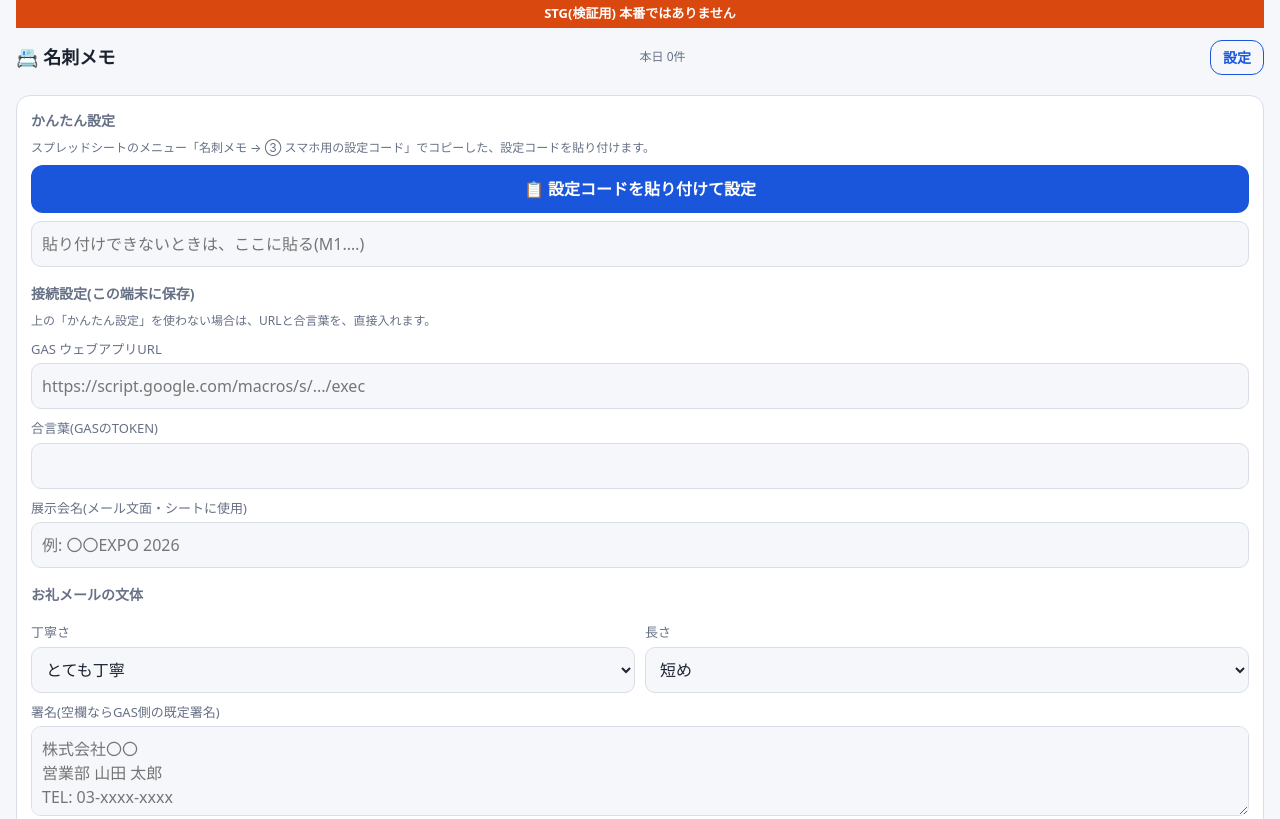
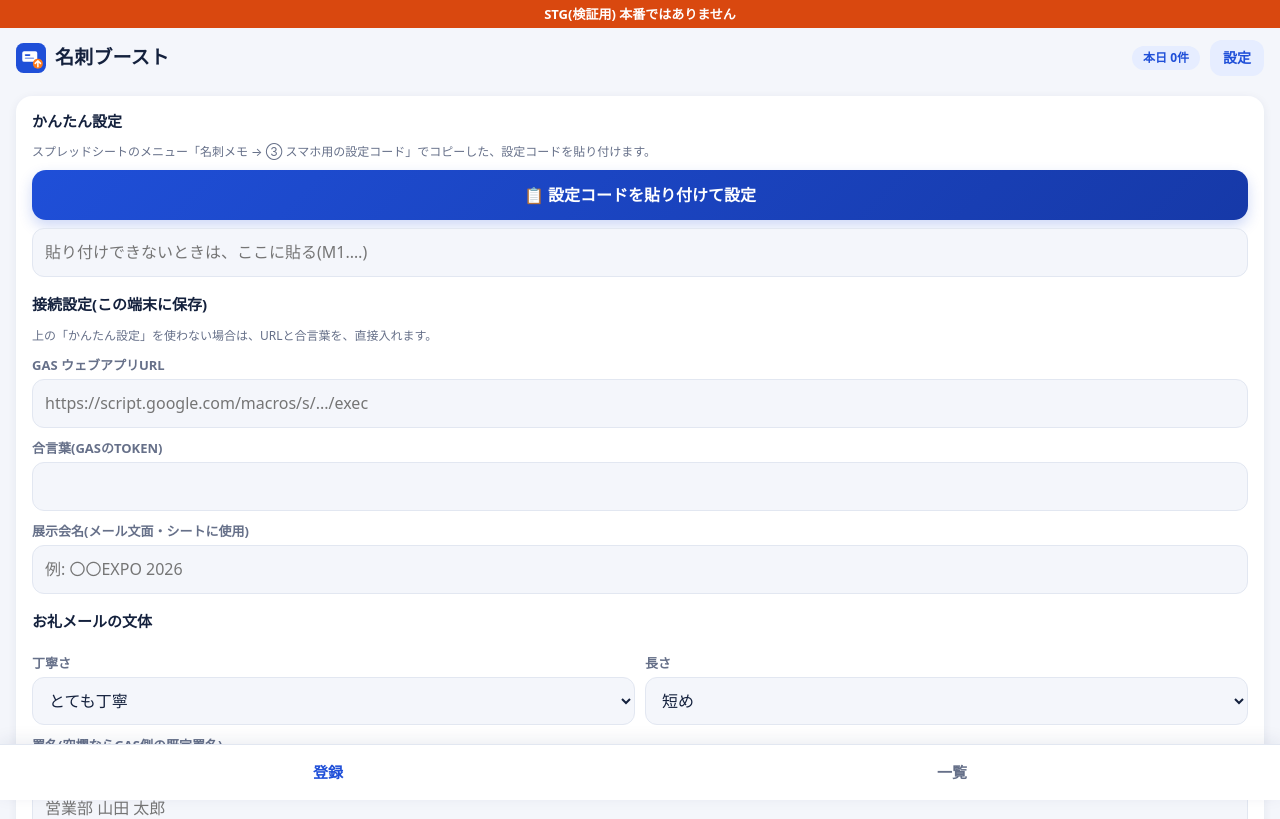
Before and after one commit to mazo963/tenjikaikanri-app-stg, a plain HTML site: page app/index.html in a window 1280 px wide. Shown: the top 819 px of the page. Drawn offline with Linux system fonts and the light colour scheme.

Commit message:
アプリ名を「名刺ブースト」に変更し、画面デザインを方向Aに刷新(ステージ)
Co-Authored-By: Claude Sonnet 5.5 <noreply@anthropic.com>
Claude-Session: https://claude.ai/code/session_01MDkXMVn4q2QAuca1JSHa6v

```diff
--- a/app/index.html
+++ b/app/index.html
@@ -3,30 +3,34 @@
 <head>
 <meta charset="utf-8">
 <meta name="viewport" content="width=device-width,initial-scale=1,viewport-fit=cover">
-<meta name="theme-color" content="#1a56db">
+<meta name="theme-color" content="#1f4fd8">
 <link rel="manifest" href="manifest.json">
 <link rel="icon" href="icons/icon.svg">
 <link rel="apple-touch-icon" href="icons/icon.svg">
-<title>【STG】名刺メモ</title>
+<title>【STG】名刺ブースト</title>
 <meta name="robots" content="noindex,nofollow">
 <style>
-:root{--bg:#f5f7fa;--fg:#1c2330;--card:#fff;--line:#d9dee7;--pri:#1a56db;--mut:#667085;--err:#c0392b;--warn:#b45309;--warnbg:#fff7e6}
-@media (prefers-color-scheme:dark){:root{--bg:#10141b;--fg:#e8ecf3;--card:#1a212c;--line:#2e3846;--pri:#5b8cff;--mut:#9aa5b5;--warn:#f5b042;--warnbg:#2b2312}}
+:root{--bg:#f4f6fb;--fg:#14213d;--card:#fff;--line:#e2e7f1;--pri:#1f4fd8;--pri2:#1639a8;--chip:#e6edff;--mut:#667089;--err:#c0392b;--warn:#b45309;--warnbg:#fff7e6;--hi:#e8590c;--sh:0 2px 10px rgba(20,40,90,.07)}
+@media (prefers-color-scheme:dark){:root{--bg:#0f1420;--fg:#e8ecf3;--card:#18202e;--line:#2a3547;--pri:#6b93ff;--pri2:#3f68e0;--chip:#1e2a45;--mut:#9aa5b8;--warn:#f5b042;--warnbg:#2b2312;--sh:0 2px 10px rgba(0,0,0,.35)}}
 *{box-sizing:border-box}
-body{margin:0;background:var(--bg);color:var(--fg);font:16px/1.5 system-ui,-apple-system,"Hiragino Sans","Yu Gothic",sans-serif;padding:0 16px calc(24px + env(safe-area-inset-bottom))}
-header{display:flex;justify-content:space-between;align-items:center;gap:8px;padding:calc(12px + env(safe-area-inset-top)) 0 8px}
-h1{font-size:18px;margin:0}
+body{margin:0;background:var(--bg);color:var(--fg);font:16px/1.55 system-ui,-apple-system,"Hiragino Sans","Yu Gothic",sans-serif;padding:0 16px calc(96px + env(safe-area-inset-bottom))}
+header{display:flex;align-items:center;gap:10px;padding:calc(12px + env(safe-area-inset-top)) 0 8px}
+header .brand{display:flex;align-items:center;gap:9px;flex:1}
+h1{font-size:19px;margin:0;font-weight:800;letter-spacing:.01em}
 .badge{font-size:12px;color:var(--mut)}
-section{background:var(--card);border:1px solid var(--line);border-radius:14px;padding:14px;margin:12px 0}
-h2{font-size:14px;margin:0 0 8px;color:var(--mut);font-weight:600}
-label{display:block;font-size:13px;color:var(--mut);margin:10px 0 4px}
-input,textarea,select{width:100%;font:inherit;color:inherit;background:var(--bg);border:1px solid var(--line);border-radius:10px;padding:10px}
+#count{background:var(--chip);color:var(--pri);border-radius:20px;padding:3px 11px;font-weight:700}
+#count:empty{display:none}
+section{background:var(--card);border-radius:16px;padding:14px 16px;margin:12px 0;box-shadow:var(--sh)}
+h2{font-size:15px;margin:0 0 10px;color:var(--fg);font-weight:800}
+label{display:block;font-size:13px;color:var(--mut);margin:10px 0 4px;font-weight:600}
+input,textarea,select{width:100%;font:inherit;color:inherit;background:var(--bg);border:1px solid var(--line);border-radius:12px;padding:11px 12px}
+input:focus,textarea:focus,select:focus{outline:2px solid var(--pri);outline-offset:0;border-color:transparent}
 textarea{min-height:120px;resize:vertical}
-button{font:inherit;border:0;border-radius:12px;padding:12px 16px;background:var(--pri);color:#fff;font-weight:600}
-button.sec{background:transparent;color:var(--pri);border:1px solid var(--pri)}
-button.sm{padding:6px 12px;font-size:14px}
+button{font:inherit;border:0;border-radius:14px;padding:13px 16px;background:linear-gradient(135deg,var(--pri),var(--pri2));color:#fff;font-weight:700;box-shadow:0 6px 14px rgba(31,79,216,.22)}
+button.sec{background:var(--chip);color:var(--pri);border:0;box-shadow:none}
+button.sm{padding:7px 13px;font-size:14px;border-radius:12px}
 button.mic{width:100%;padding:16px;font-size:17px}
-button.mic.rec{background:var(--err);border-color:var(--err);color:#fff}
+button.mic.rec{background:var(--err);color:#fff}
 .miclive{display:flex;align-items:center;gap:8px;margin-top:8px;font-size:15px}
 .dot{width:12px;height:12px;border-radius:50%;background:var(--err);animation:pulse 1s infinite}
 @keyframes pulse{50%{opacity:.25}}
@@ -35,29 +39,32 @@ button:disabled{opacity:.5}
 .row{display:flex;gap:8px;flex-wrap:wrap}.row>*{flex:1}
 .grid{display:grid;grid-template-columns:1fr 1fr;gap:0 10px}
 .shots{display:grid;grid-template-columns:1fr 1fr;gap:10px}
-.shot{border:1px dashed var(--line);border-radius:12px;padding:8px;text-align:center;min-height:110px;display:flex;flex-direction:column;gap:6px;justify-content:center}
+.shot{border:1.5px dashed var(--pri);border-radius:14px;padding:8px;text-align:center;min-height:110px;display:flex;flex-direction:column;gap:6px;justify-content:center}
 .shot img{max-width:100%;max-height:140px;border-radius:8px;object-fit:contain;margin:0 auto;display:none}
 #status{min-height:1.4em;font-size:14px;color:var(--mut)}#status.err{color:var(--err)}
-.warn{background:var(--warnbg);border:1px solid var(--warn);color:var(--fg)}
+.warn{background:var(--warnbg);box-shadow:inset 0 0 0 1px var(--warn)}
 .warn h2{color:var(--warn)}
 .item{border-top:1px solid var(--line);padding:8px 0;font-size:14px}
 .hidden{display:none}
-nav.row{margin:4px 0}
-.card{background:var(--card);border:1px solid var(--line);border-radius:14px;padding:12px 14px;margin:10px 0}
+nav.row{position:fixed;left:0;right:0;bottom:0;z-index:5;margin:0;gap:0;background:var(--card);border-top:1px solid var(--line);padding:6px 16px calc(6px + env(safe-area-inset-bottom));flex-wrap:nowrap;box-shadow:0 -4px 16px rgba(20,40,90,.08)}
+nav.row button{background:none;box-shadow:none;color:var(--pri);border-radius:12px;padding:10px 4px;font-size:15px;font-weight:800}
+nav.row button.sec{background:none;color:var(--mut);font-weight:600}
+.card{background:var(--card);border-radius:16px;padding:12px 14px;margin:10px 0;box-shadow:var(--sh)}
 .card .hd{cursor:pointer}
-.card .nm{font-weight:600}.card .sub{font-size:13px;color:var(--mut)}
-.tag{display:inline-block;font-size:12px;border-radius:8px;padding:0 8px;margin-left:6px;border:1px solid var(--line)}
-.tag.hi{color:#fff;background:#d9480f;border-color:#d9480f}.tag.mid{color:var(--warn);border-color:var(--warn)}
+.card .nm{font-weight:700}.card .sub{font-size:13px;color:var(--mut)}
+.tag{display:inline-block;font-size:12px;font-weight:700;border-radius:20px;padding:1px 9px;margin-left:6px;background:var(--bg);color:var(--mut)}
+.tag.hi{color:#fff;background:var(--hi)}.tag.mid{color:#9a6200;background:#fff3d6}
 .detail{margin-top:10px;font-size:14px;border-top:1px solid var(--line);padding-top:8px}
 .detail dt{font-size:12px;color:var(--mut);margin-top:8px}.detail dd{margin:0;white-space:pre-wrap;word-break:break-word}
 .detail a{color:var(--pri)}
 .detail textarea{min-height:150px;font-size:14px}
+.stg{background:#d9480f;color:#fff;text-align:center;font-weight:700;font-size:13px;padding:4px;margin:0 -16px}
 </style>
 </head>
 <body>
-<div style="background:#d9480f;color:#fff;text-align:center;font-weight:700;font-size:13px;padding:4px">STG(検証用) 本番ではありません</div>
+<div class="stg">STG(検証用) 本番ではありません</div>
 <header>
-  <h1>📇 名刺メモ</h1>
+  <div class="brand"><svg width="30" height="30" viewBox="0 0 48 48" aria-hidden="true"><rect width="48" height="48" rx="12" fill="#1f4fd8"/><rect x="10" y="13" width="24" height="17" rx="3" fill="#fff"/><rect x="14" y="18" width="9" height="2.6" rx="1.3" fill="#1f4fd8"/><rect x="14" y="23" width="15" height="2.6" rx="1.3" fill="#1f4fd8" opacity=".5"/><circle cx="35" cy="33" r="8" fill="#ff7a1a"/><path d="M35 38V28.5M30.8 32.6L35 28.4l4.2 4.2" fill="none" stroke="#fff" stroke-width="2.4" stroke-linecap="round" stroke-linejoin="round"/></svg><h1>名刺ブースト</h1></div>
   <span class="badge" id="count"></span>
   <button class="sec sm" id="btnSettings">設定</button>
 </header>
--- a/app/sw.js
+++ b/app/sw.js
@@ -1,4 +1,4 @@
-const C = 'stg-v1';
+const C = 'stg-v2';
 const FILES = ['./', './index.html', './app.js', './manifest.json', './icons/icon.svg'];
 self.addEventListener('install', e => { self.skipWaiting(); e.waitUntil(caches.open(C).then(c => c.addAll(FILES))); });
 self.addEventListener('activate', e => e.waitUntil(caches.keys().then(ks => Promise.all(ks.filter(k => k !== C).map(k => caches.delete(k)))).then(() => self.clients.claim())));
```
Also changed, not shown: app/icons/icon.svg, app/manifest.json.
